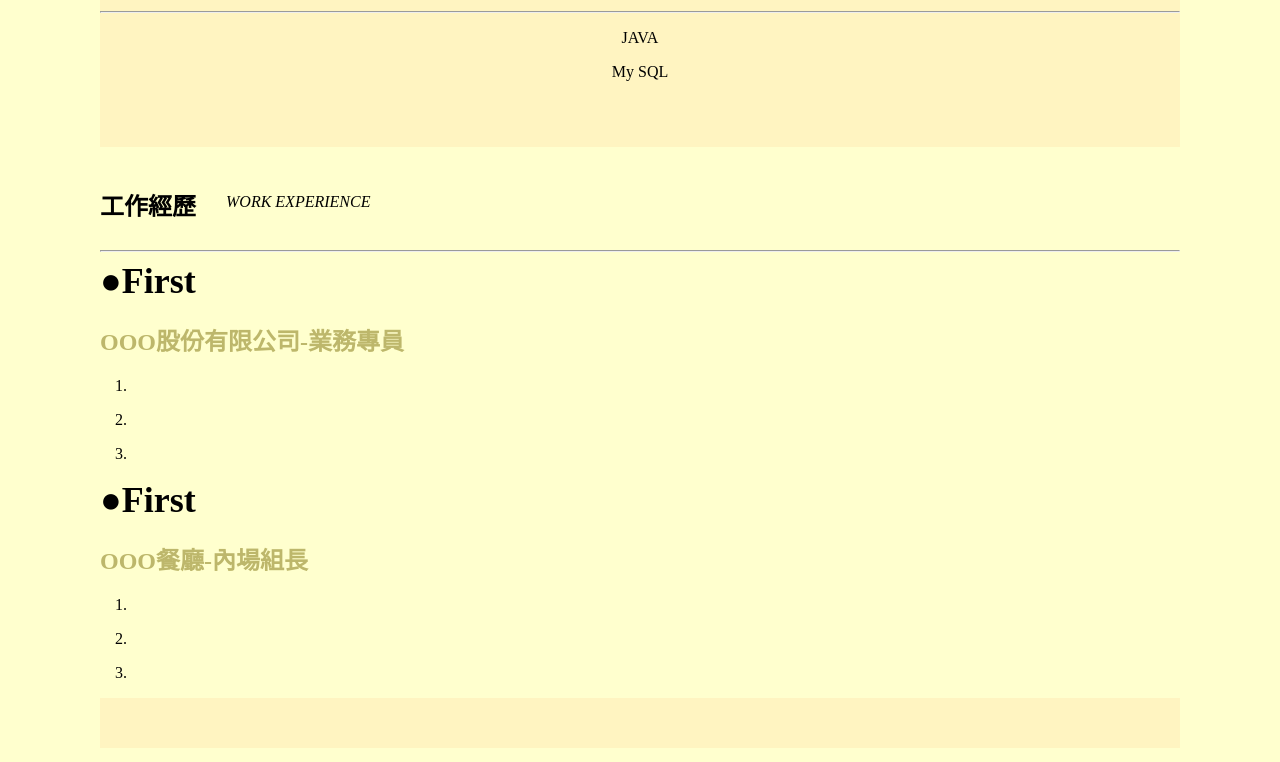
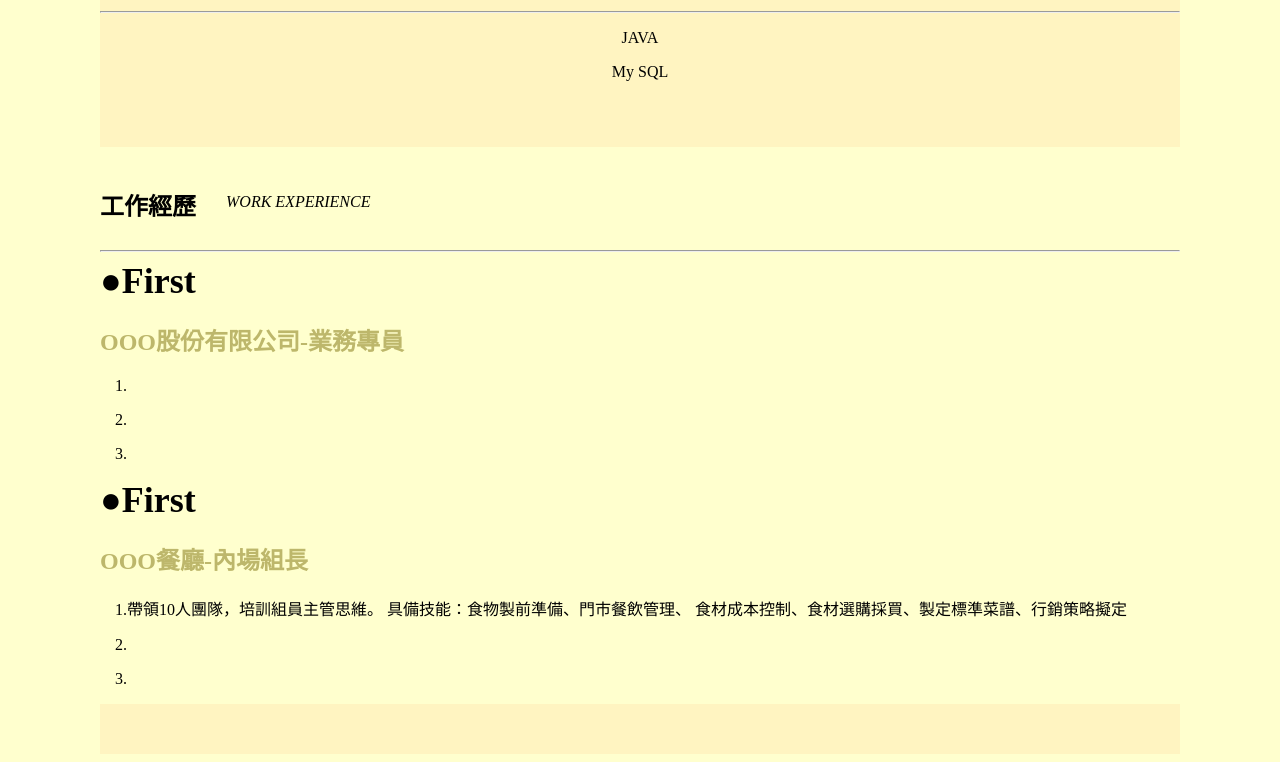
Before and after one commit to Shane360129/Test, a plain HTML site: page index.html in a window 1280 px wide. Shown: the part 810-1572 px from the top of the page. Drawn offline with Linux system fonts and the light colour scheme.

Commit message:
Update index.html

```diff
--- a/index.html
+++ b/index.html
@@ -75,7 +75,9 @@
             <div class="top">
                 <h5>●First</h5>
                 <h6>OOO餐廳-內場組長</h6>
-                <p>1.</p>
+                <p>1.帶領10人團隊，培訓組員主管思維。
+                     具備技能：食物製前準備、門市餐飲管理、
+                     食材成本控制、食材選購採買、製定標準菜譜、行銷策略擬定</p>
                 <p>2.</p>
                 <p>3.</p>
             </div>
```
